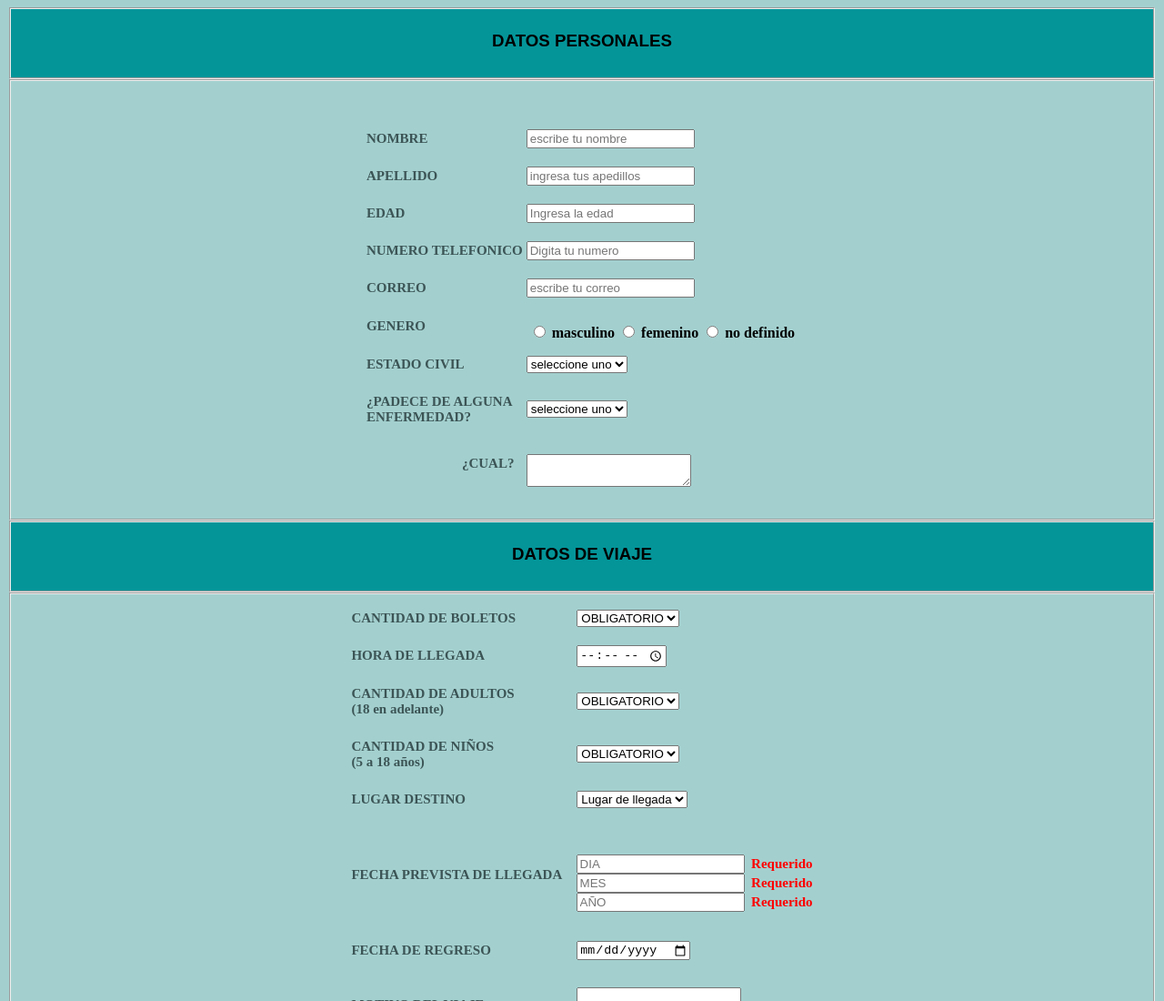
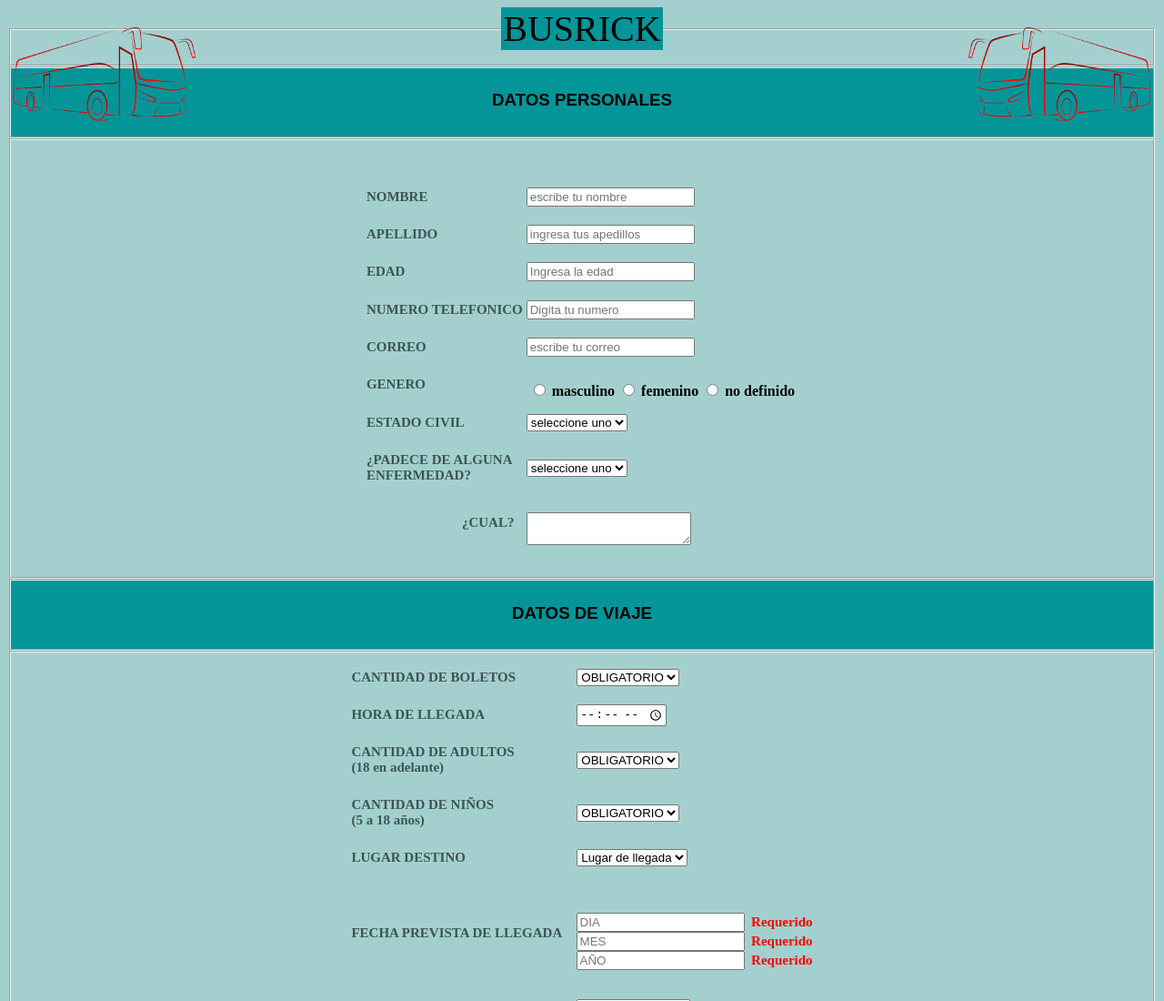
Before and after one commit to Ericksin800s/practica6, a plain HTML site: page index.html in a window 1280 px wide. Shown: the top 1100 px of the page at 91% size. Drawn offline with Linux system fonts and the light colour scheme.

Commit message:
Update index.html

```diff
--- a/index.html
+++ b/index.html
@@ -26,6 +26,19 @@
             font-size: 15px;
 
         }
+
+        h5 {
+   color: #000000;
+   font-family: sans-serif;
+   border: 3px solid;
+   border-radius: 15px 10px 10px 10px;
+   font-size: 40px;
+   display: inline-block; /* Ajusta el borde al texto */
+   padding: 10px 20px; /* Aumenta el espacio interno */
+}
+
+
+
         input[type="submit"] {
         font-size: 15px;
         padding: 10px 20px;
@@ -53,11 +66,31 @@
             display: block;
             margin-top: 10px;
         }
+        .imagen-esquina {
+        position: absolute;
+        top: 30px;  /* Ajusta la distancia desde arriba */
+        left: 15px; /* Ajusta la distancia desde la izquierda */
+        width: 200px; /* Ajusta el tamaño de la imagen */
+        height: auto; /* Mantiene la proporción */
+    }
+    .imagen-esquina2 {
+        position: absolute;
+        top: 30px;  /* Ajusta la distancia desde arriba */
+        right: 15px; /* Ajusta la distancia desde la izquierda */
+        width: 200px; /* Ajusta el tamaño de la imagen */
+        height: auto; /* Mantiene la proporción */
+    }
+</style>
+
+<img src="imageness/bus.png" alt="Bus" class="imagen-esquina">
+<img src="imageness/bus2.png" alt="Bus" class="imagen-esquina2">
+
+ <form>
+    <fieldset style="background-color: #a3d0cf; text-align: center;">
+        <legend style=" background-color: #049599; font-size: 40px; font-weight: arial; color: #000000;">BUSRICK</legend>
+    </fieldset>
 
 
-    </style>
-
- <form>
        <fieldset style="background-color: #049599;">
         <center><legend><font face="arial" color="black"><h3><b>DATOS PERSONALES</h3></legend></center></font>
         </fieldset>
```
